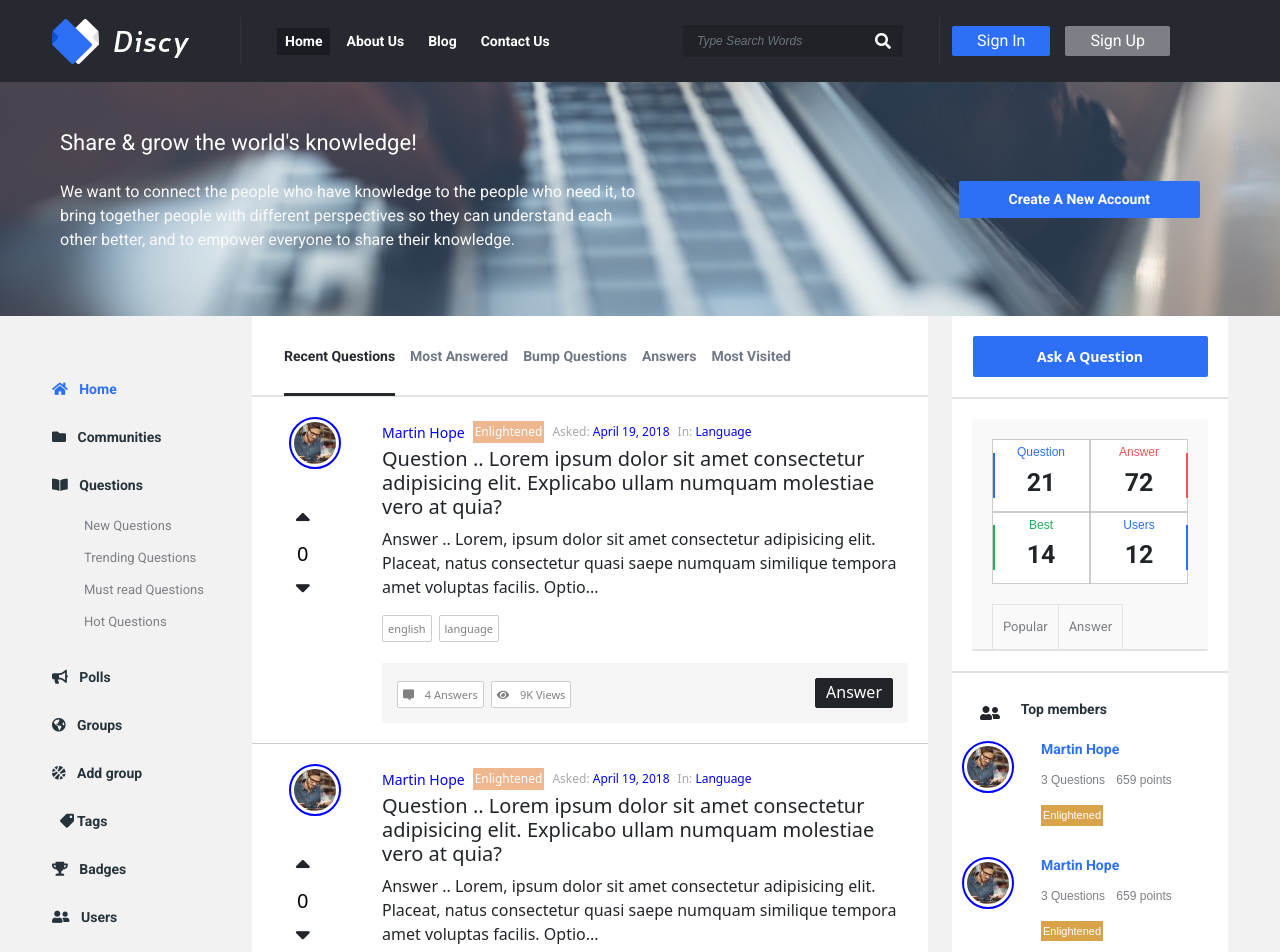
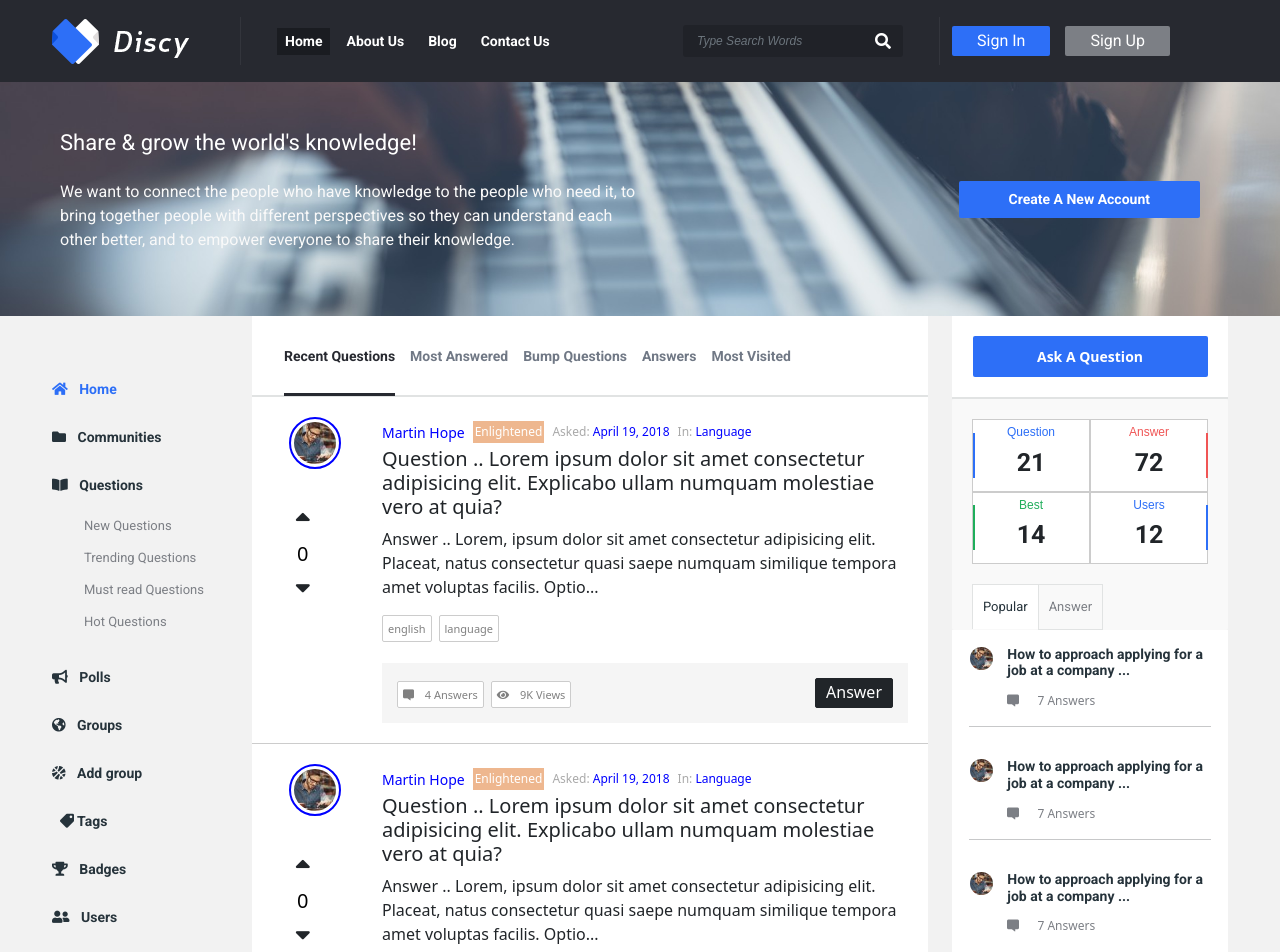
Before and after one commit to ahmadEssam77/Discy, a Vue app: page / in a window 1280 px wide. Shown: the top 952 px of the page. Built offline with nearby package versions, Linux system fonts and the light colour scheme.

Commit message:
complete right side, but not complete resp

```diff
--- a/src/App.vue
+++ b/src/App.vue
@@ -9,13 +9,11 @@
       </div>
       <!-- Middle -->
       <div class="col-md-7">
-        <!-- <Home /> -->
         <router-view></router-view>
       </div>
       <!-- Right -->
       <div class="col-md-3">
         <Rightside />
-        <!-- <Relatedquestions /> -->
       </div>
     </div>
   </div>
--- a/src/components/Questionsinsights.vue
+++ b/src/components/Questionsinsights.vue
@@ -19,19 +19,15 @@
       </div>
       <section class="buttons">
         <button class="popular-btn">Popular</button>
-        <button>Answer</button>
+        <button class="answer-btn">Answer</button>
       </section>
     </div>
   </div>
 
-  <!-- <section class="">
-    <div>
-      <button class="btn">Popular</button>
-      <button class="btn">Answers</button>
-    </div>
-    <div class="row bg-light p-2">
-      <div class="col-md-2">
-        <div class="d-flex align-items-center justify-content-center">
+  <section class="test">
+    <div class="row p-2 pt-3">
+      <div class="col-md-2 p-3">
+        <div class="d-flex align-items-center justify-content-center adjust-img">
           <img src="../assets/images/userImg.jpg" alt="" />
         </div>
       </div>
@@ -44,11 +40,11 @@
           >
         </div>
       </div>
-      <hr class="mt-4" />
+      <hr>
     </div>
-    <div class="row bg-light p-2">
-      <div class="col-md-2">
-        <div class="d-flex align-items-center justify-content-center">
+    <div class="row p-2">
+      <div class="col-md-2 p-3">
+        <div class="d-flex align-items-center justify-content-center adjust-img">
           <img src="../assets/images/userImg.jpg" alt="" />
         </div>
       </div>
@@ -61,11 +57,11 @@
           >
         </div>
       </div>
-      <hr class="mt-4" />
+      <hr>
     </div>
-    <div class="row bg-light p-2">
-      <div class="col-md-2">
-        <div class="d-flex align-items-center justify-content-center">
+    <div class="row p-2 last">
+      <div class="col-md-2 p-3">
+        <div class="d-flex align-items-center justify-content-center adjust-img">
           <img src="../assets/images/userImg.jpg" alt="" />
         </div>
       </div>
@@ -79,7 +75,7 @@
         </div>
       </div>
     </div>
-  </section> -->
+  </section>
 </template>
 
 <script>
@@ -98,8 +94,9 @@ export default {
   padding: 20px 20px 0px 20px;
   background-color: var(--questions-bg-widget);
   border-radius: 2px;
-  border-bottom: 2px solid var(--bottom-separator-color);
+  /* border-bottom: 2px solid var(--bottom-separator-color); */
 }
+
 .parent div {
   width: 50%;
   background-color: #fff;
@@ -198,24 +195,47 @@ h3 {
   border: 1px solid var(--separator-color);
   padding: 12px 10px;
   color: var(--btn-bg-gray);
-  border-bottom: none;
+  /* border-bottom: none;  */
 }
 
 .popular-btn {
   border-right: 0px !important;
+  border-bottom: var(--white-text) !important;
+  background-color: var(--white-text) !important;
+  color: var(--ancor-color) !important;
 }
 
 .buttons button:hover {
   color: var(--main-blue-bg-text-color);
 }
 
-/* section img {
+hr {
+  width: 85%;
+  margin: auto;
+  margin-top: 15px;
+  margin-bottom: 15px;
+}
+
+/* Test Section */
+.test {
+  background-color: var(--white-text);
+  border-bottom: 2px solid var(--bottom-separator-color);
+}
+
+.last {
+  margin-bottom: 20px;
+}
+
+section img {
   border-radius: 50%;
-  width: 220%;
+  width: 150%;
 }
 
 section h4 {
-  font-size: 12px;
+  font-size: 14px;
+  font-weight: 700;
+  font-family: var(--roboto-font-family);
+  color: var(--ancor-color);
 }
 
 section span {
@@ -225,14 +245,13 @@ section span {
 
 section span i {
   padding-left: 15px;
-} */
+}
 
-/* Btn */
-/* .btn {
-  background-color: var(--profile-bg) !important;
-  border: 1px solid #ddd;
-  border-radius: 1px !important;
-  padding-top: 10px !important;
-  padding-bottom: 10px !important;
-} */
+.adjust-img {
+  margin-top: -15px;
+}
+
+.adjust-img img {
+  margin-left: 20px;
+}
 </style>
--- a/src/components/Rightside.vue
+++ b/src/components/Rightside.vue
@@ -9,15 +9,15 @@
 
 <script>
 import Questionsinsights from "./Questionsinsights.vue";
+import Topmembers from "./Topmembers.vue";
 import Trendingtags from "./Trendingtags.vue";
-import Topmembers from "./Topmembers.vue";
 
 export default {
   name: "Rightside",
   components: {
-    Trendingtags,
     Questionsinsights,
     Topmembers,
+    Trendingtags,
   },
 };
 </script>
```
